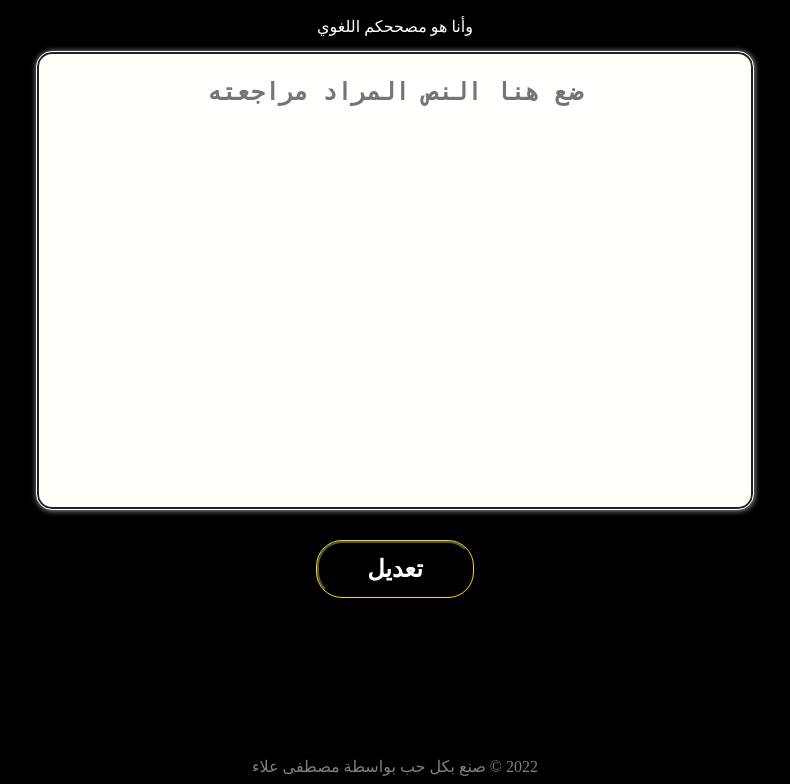
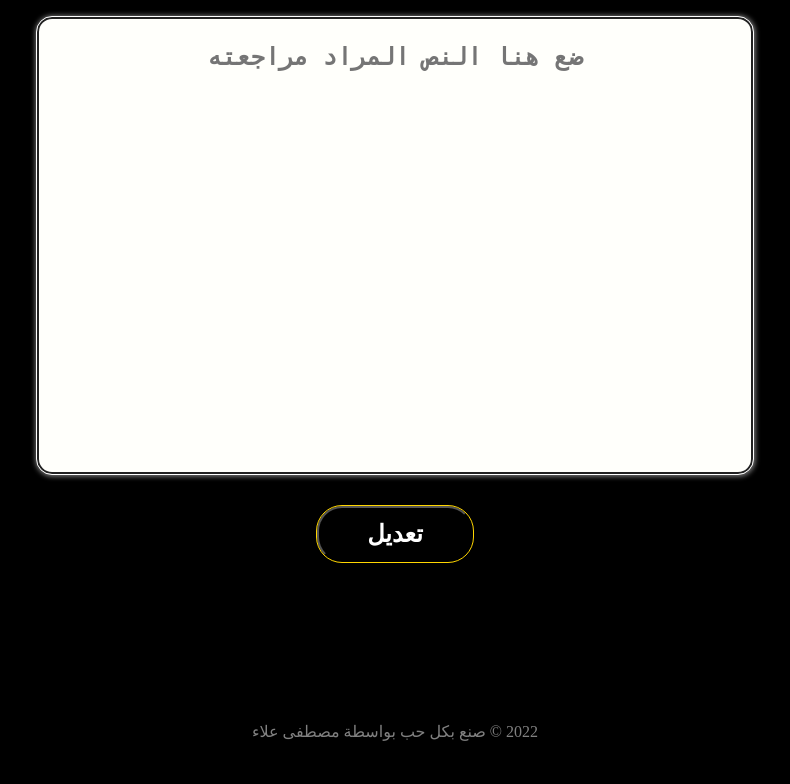
Before and after one commit to MostafaAlaa297/Mindee-app, a plain HTML site: page index.html in a window 1280 px wide. Shown: the part 85-869 px from the top of the page, without its empty margins (245-1035 px from the left). After the commit the page ends 834 px from the top, so only its background shows below. Drawn offline with Linux system fonts and the light colour scheme.

Commit message:
update css
removed paragraph

```diff
--- a/index.html
+++ b/index.html
@@ -17,7 +17,6 @@
 
     <body>
         <h1 id="title"><em>مرحبًا، أنا <span>مايندي</span>!</em></h1>
-        <p id="intro-line">وأنا هو مصححكم اللغوي</p>
 
         <div id="spell_check_area">
             <textarea id="textarea" cols="45"
```
